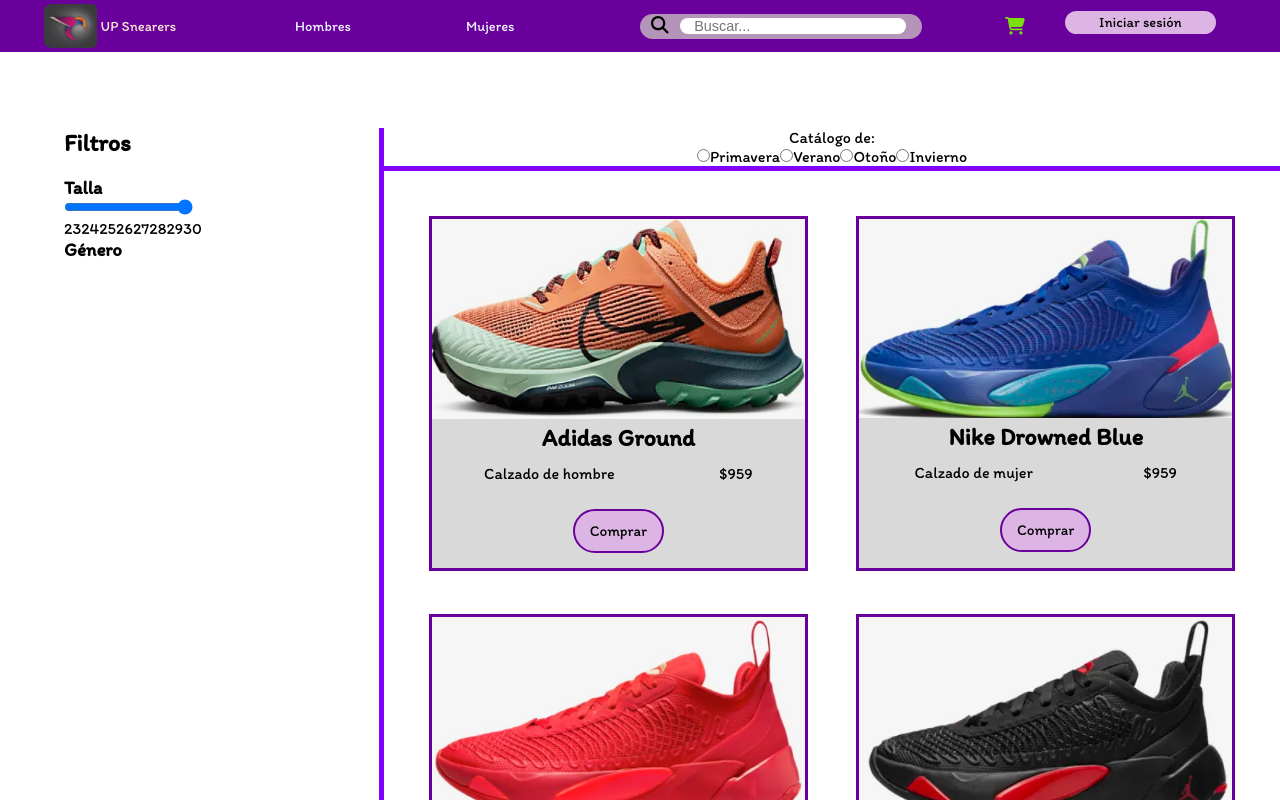
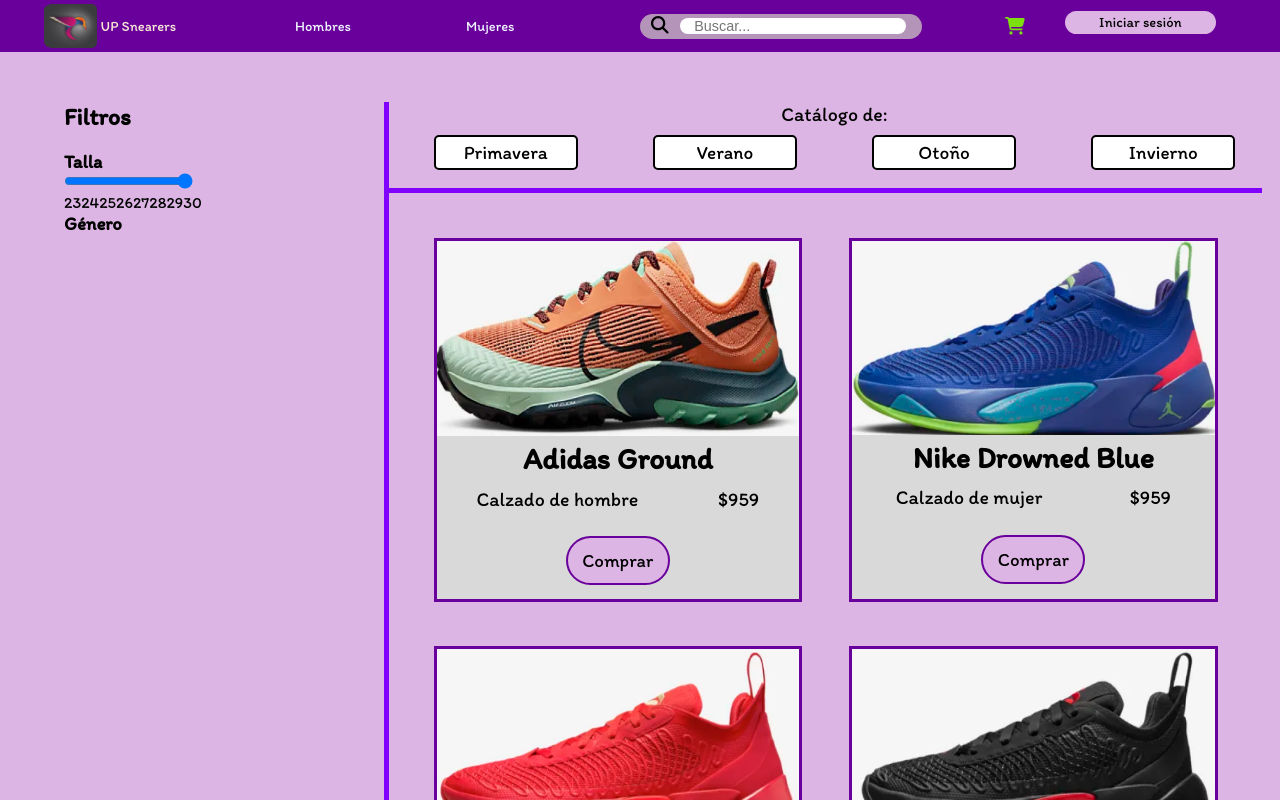
Before and after one commit to Herobrot/ecommerce-next, a Next.js app: page /Venta in a window 1280 px wide. Shown: the top 800 px of the page. Built offline with nearby package versions, Linux system fonts and the light colour scheme; a web font is replaced by a local one.

Commit message:
06 Cabecera de temporadas completado

```diff
--- a/src/app/Venta/Venta.css
+++ b/src/app/Venta/Venta.css
@@ -1,24 +1,83 @@
 main{
-    padding-top: 10%;
+    padding-top: 8%;
     display: flex;
+    background: var(--secondary-bg-color);
+    padding-bottom: 2%;
 }
 
 main > .filtros{
     width: 30%;
     padding-inline: 5%;
-    border-right: 5px solid #8002FD;
 }
 
 main > .contenedorContenido{
     width: 70%;
     text-align: center;
+    border-left: 5px solid #8002FD;;
 }
+
+.contenedorContenido > div{
+    font-size: 1.55vw;
+}
+
 
 .contenedorContenido > .cabeceraContenido{
     text-align: center;
-    border-bottom: 5px solid #8002FD;
+}
+
+.cabeceraContenido input[type="radio"]{
+    display: none;
+}
+
+.cabeceraContenido > .radiosButtons{
+    display: flex;
+    margin: 0 auto;
+    padding: 1% 0 2% 0;
+    width: 90%;
+    justify-content: space-between;
+}
+
+.radiosButtons > label{
+    cursor: pointer;
+    border-radius: 5px;
+    border: 2px solid rgb(0,0,0);
+    font-size: 1.5vw;
+    width: 18%;
+    padding-block: 0.5%;
+    background: #ffff;
+    transition: transform 0.3s ease, box-shadow 0.4s ease, background 0.3s ease;
+}
+
+.radiosButtons > label:hover{
+    transform: scale(1.05);
+    box-shadow: 0px 0px 2px 2px rgba(0, 0, 0, 0.35);
+    -webkit-box-shadow: 0px 0px 2px 2px rgba(0,0,0,0.35);
+    -moz-box-shadow: 0px 0px 2px 2px rgba(0,0,0,0.35);
+    transition: transform 0.3s ease, box-shadow 0.4s ease, background 0.3s ease;
+}
+
+#radio1:checked ~ #label1{
+    background: #ffff00;
+    transition: transform 0.3s ease, box-shadow 0.4s ease, background 0.3s ease;
+}
+
+#radio2:checked ~ #label2{
+    background: #ffff00;
+    transition: transform 0.3s ease, box-shadow 0.4s ease, background 0.3s ease;
+}
+
+#radio3:checked ~ #label3{
+    background: #ffff00;
+    transition: transform 0.3s ease, box-shadow 0.4s ease, background 0.3s ease;
+}
+
+#radio4:checked ~ #label4{
+    background: #ffff00;
+    transition: transform 0.3s ease, box-shadow 0.4s ease, background 0.3s ease;
 }
 
 .contenedorContenido > .contenido{
+    width: 98%;
+    border-top: 5px solid #8002FD;
     padding: 5%;
 }
--- a/src/app/Venta/page.jsx
+++ b/src/app/Venta/page.jsx
@@ -87,23 +87,15 @@
                 <div className="contenedorContenido">
                     <div className="cabeceraContenido">
                         <div>Catálogo de:</div>
-                        <div>
-                            <label>
-                            <input type="radio" name="radio" id="radio" />
-                                Primavera
-                            </label>
-                            <label>
-                            <input type="radio" name="radio" id="radio" />
-                                Verano
-                            </label>
-                            <label>
-                            <input type="radio" name="radio" id="radio" />
-                                Otoño
-                            </label>
-                            <label>
-                            <input type="radio" name="radio" id="radio" />
-                                Invierno
-                            </label>
+                        <div className="radiosButtons">
+                            <input type="radio" name="radio" id="radio1" />
+                            <label htmlFor="radio1" id="label1" >Primavera</label>
+                            <input type="radio" name="radio" id="radio2" />
+                            <label htmlFor="radio2" id="label2" >Verano</label>
+                            <input type="radio" name="radio" id="radio3" />
+                            <label htmlFor="radio3" id="label3" >Otoño</label>
+                            <input type="radio" name="radio" id="radio4" />
+                            <label htmlFor="radio4" id="label4" >Invierno</label>
                         </div>
                     </div>
                     <div className="contenido">
```
